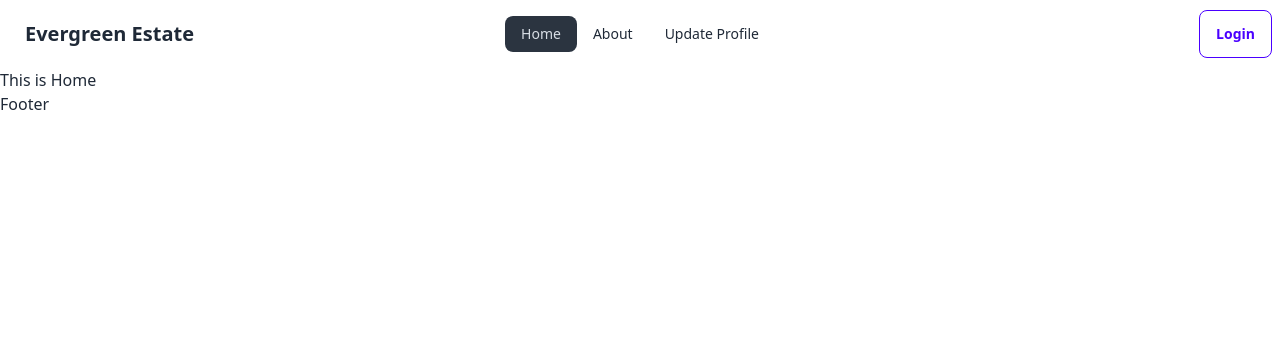
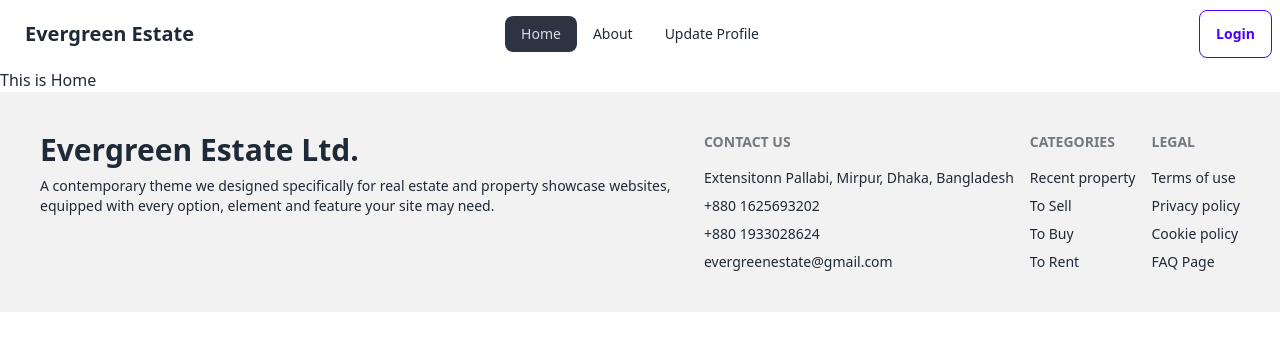
Before and after one commit to Arafat-Bhuiyan/Evergreen-Estate, a React (Vite) app: page / in a window 1280 px wide. Shown: the top 350 px of the page. Built offline with nearby package versions, Linux system fonts and the light colour scheme; no server answers.

Commit message:
footer added

```diff
--- a/src/pages/Footer/Footer.jsx
+++ b/src/pages/Footer/Footer.jsx
@@ -1,9 +1,40 @@
-import React from 'react'
+import React from "react";
 
 const Footer = () => {
   return (
-    <div>Footer</div>
-  )
-}
+    <footer className="footer bg-base-200 text-base-content p-10">
+      <aside>
+        <p className="text-3xl font-bold">Evergreen Estate Ltd.</p>
+        <p>
+          A contemporary theme we designed specifically for real estate and
+          property showcase websites, equipped with every option, element and
+          feature your site may need.
+        </p>
+      </aside>
+      <nav>
+        <h6 className="footer-title">Contact us</h6>
+        <a className="link link-hover">Extensitonn Pallabi, Mirpur, Dhaka, Bangladesh</a>
+        <a className="link link-hover">+880 1625693202</a>
+        <a className="link link-hover">+880 1933028624</a>
+        <a className="link link-hover">evergreenestate@gmail.com</a>
+      </nav>
+      <nav>
+        <h6 className="footer-title">Categories</h6>
+        <a className="link link-hover">Recent property</a>
+        <a className="link link-hover">To Sell</a>
+        <a className="link link-hover">To Buy</a>
+        <a className="link link-hover">To Rent</a>
+      </nav>
 
-export default Footer
+      <nav>
+        <h6 className="footer-title">Legal</h6>
+        <a className="link link-hover">Terms of use</a>
+        <a className="link link-hover">Privacy policy</a>
+        <a className="link link-hover">Cookie policy</a>
+        <a className="link link-hover">FAQ Page</a>
+      </nav>
+    </footer>
+  );
+};
+
+export default Footer;
```
